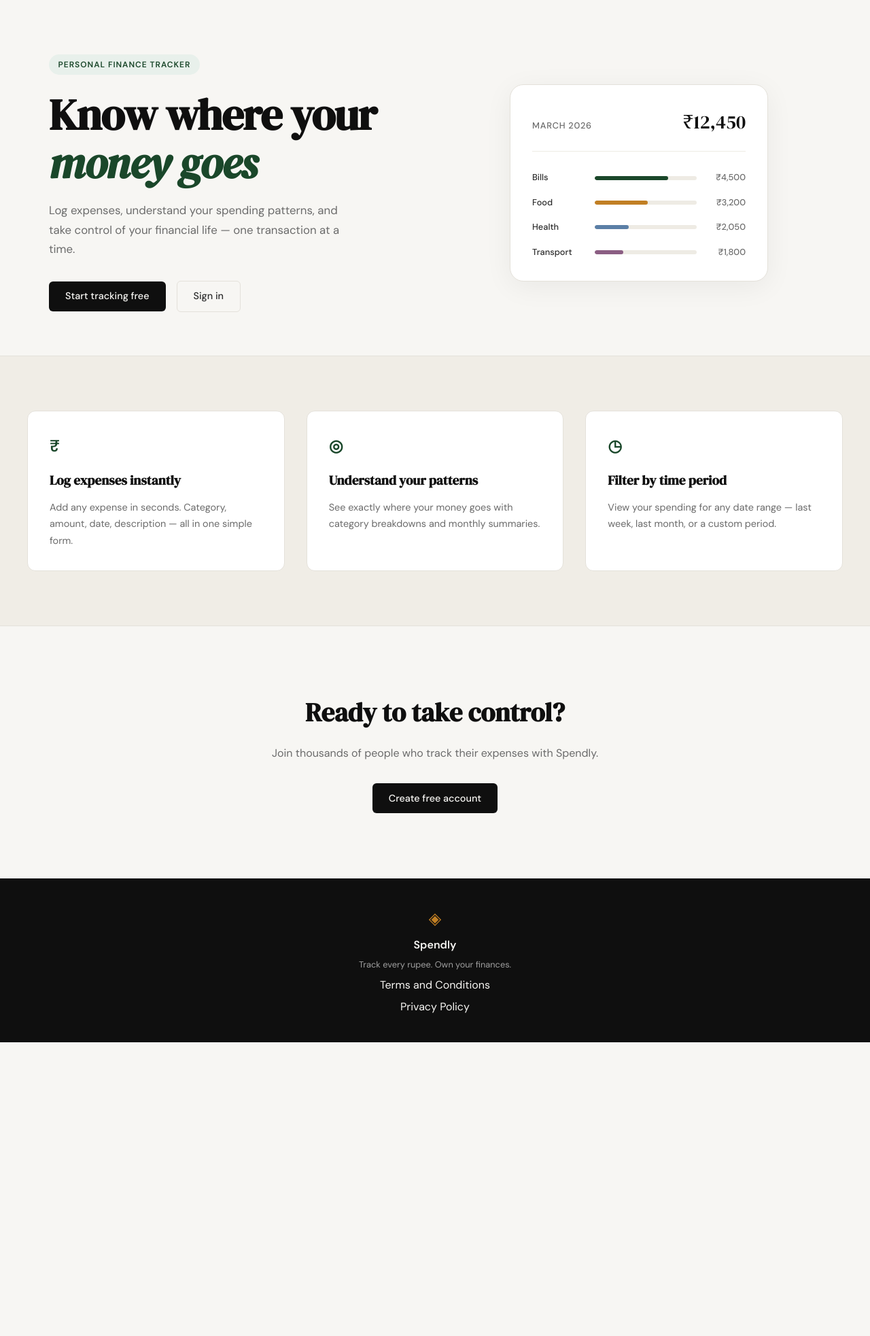
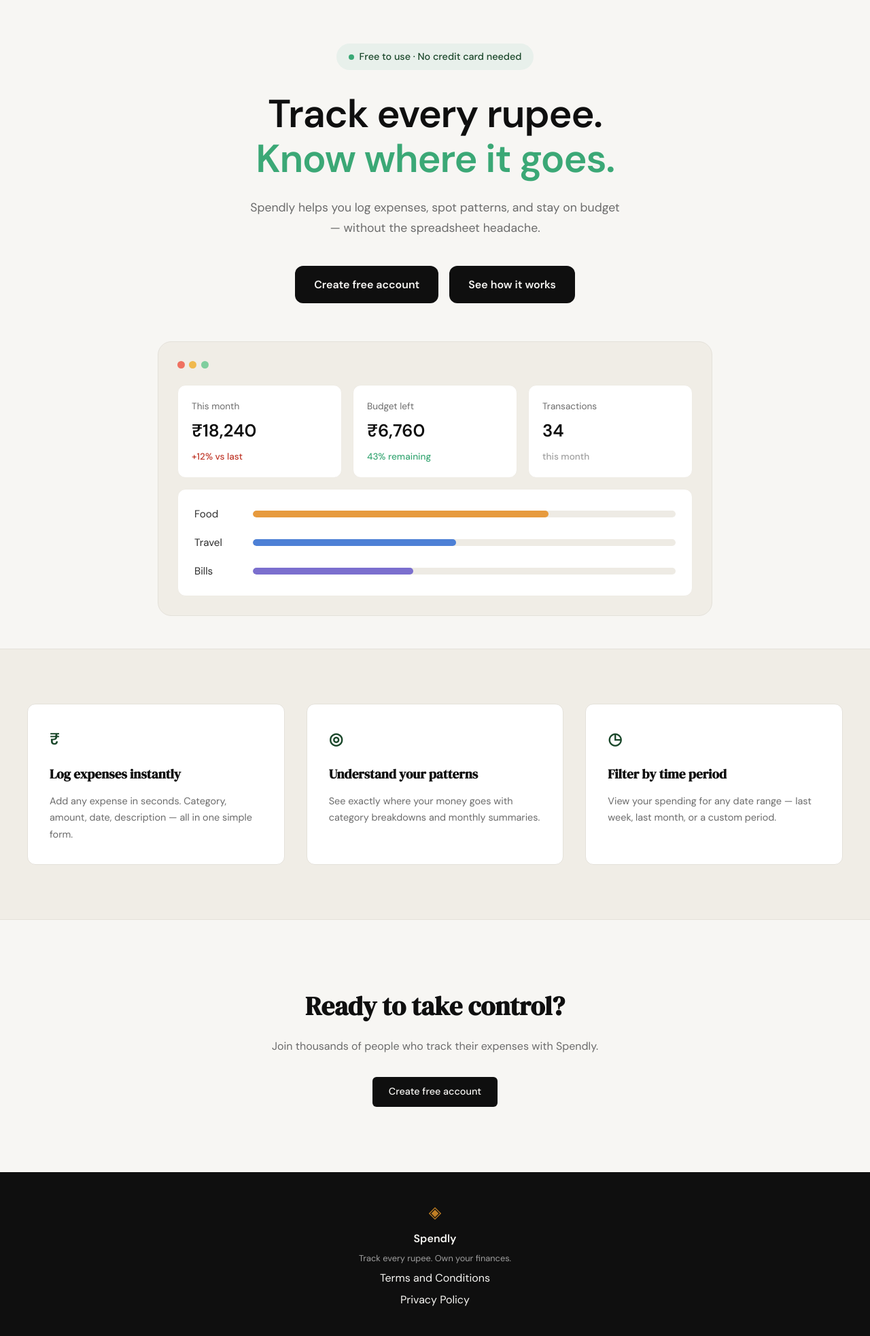
Before and after one commit to chirantar/spendly, a Flask app: page / in a window 1280 px wide. Shown: the part 61-2026 px from the top of the page at 68% size. Before the commit the page ends 1594 px from the top, so only its background shows below. Run offline with Flask 3, Linux system fonts and the light colour scheme.

Commit message:
landing: redesign hero section to match mockup

```diff
--- /dev/null
+++ b/static/css/landing.css
@@ -0,0 +1,191 @@
+/* ------------------------------------------------------------------ */
+/* Landing hero                                                        */
+/* ------------------------------------------------------------------ */
+
+:root {
+    --landing-green: #3ba876;
+}
+
+.landing-hero {
+    max-width: 880px;
+    margin: 0 auto;
+    padding: 4rem 2rem 3rem;
+    text-align: center;
+    display: flex;
+    flex-direction: column;
+    align-items: center;
+}
+
+.landing-hero-badge {
+    display: inline-flex;
+    align-items: center;
+    gap: 0.5rem;
+    background: var(--accent-light);
+    color: var(--accent);
+    font-size: 0.9rem;
+    font-weight: 500;
+    padding: 0.5rem 1.1rem;
+    border-radius: 999px;
+    margin-bottom: 2rem;
+}
+
+.landing-hero-dot {
+    width: 8px;
+    height: 8px;
+    border-radius: 50%;
+    background: var(--landing-green);
+}
+
+.landing-hero-title {
+    font-family: var(--font-body);
+    font-weight: 800;
+    font-size: clamp(2.6rem, 6vw, 3.6rem);
+    line-height: 1.15;
+    letter-spacing: -0.02em;
+    color: var(--ink);
+    margin-bottom: 1.5rem;
+}
+
+.landing-hero-highlight {
+    color: var(--landing-green);
+}
+
+.landing-hero-subtitle {
+    font-size: 1.1rem;
+    color: var(--ink-muted);
+    line-height: 1.7;
+    max-width: 560px;
+    margin-bottom: 2.5rem;
+}
+
+.landing-hero-actions {
+    display: flex;
+    gap: 1rem;
+    justify-content: center;
+    margin-bottom: 3.5rem;
+}
+
+.landing-hero-btn {
+    display: inline-block;
+    background: var(--ink);
+    color: var(--paper);
+    font-weight: 600;
+    font-size: 1rem;
+    padding: 0.9rem 1.75rem;
+    border-radius: var(--radius-md);
+}
+
+/* ------------------------------------------------------------------ */
+/* Landing hero panel (app preview)                                    */
+/* ------------------------------------------------------------------ */
+
+.landing-hero-panel {
+    width: 100%;
+    max-width: 960px;
+    background: var(--paper-warm);
+    border: 1px solid var(--border);
+    border-radius: var(--radius-lg);
+    padding: 1.75rem;
+    text-align: left;
+}
+
+.landing-hero-panel-dots {
+    display: flex;
+    gap: 0.4rem;
+    margin-bottom: 1.5rem;
+}
+
+.landing-hero-panel-dot {
+    width: 11px;
+    height: 11px;
+    border-radius: 50%;
+}
+
+.landing-hero-panel-dot-red { background: #ef7161; }
+.landing-hero-panel-dot-yellow { background: #f0b94d; }
+.landing-hero-panel-dot-green { background: #7fce9e; }
+
+.landing-hero-stats {
+    display: grid;
+    grid-template-columns: repeat(3, 1fr);
+    gap: 1rem;
+    margin-bottom: 1rem;
+}
+
+.landing-hero-stat {
+    background: var(--paper-card);
+    border: 1px solid var(--border-soft);
+    border-radius: var(--radius-md);
+    padding: 1.25rem;
+    display: flex;
+    flex-direction: column;
+    gap: 0.35rem;
+}
+
+.landing-hero-stat-label {
+    font-size: 0.85rem;
+    color: var(--ink-muted);
+}
+
+.landing-hero-stat-value {
+    font-size: 1.6rem;
+    font-weight: 700;
+    color: var(--ink);
+}
+
+.landing-hero-stat-delta {
+    font-size: 0.85rem;
+    font-weight: 500;
+}
+
+.landing-hero-stat-delta-negative { color: var(--danger); }
+.landing-hero-stat-delta-positive { color: var(--landing-green); }
+.landing-hero-stat-delta-neutral { color: var(--ink-faint); }
+
+.landing-hero-categories {
+    background: var(--paper-card);
+    border: 1px solid var(--border-soft);
+    border-radius: var(--radius-md);
+    padding: 1.5rem;
+    display: flex;
+    flex-direction: column;
+    gap: 1.1rem;
+}
+
+.landing-hero-cat-row {
+    display: grid;
+    grid-template-columns: 70px 1fr;
+    align-items: center;
+    gap: 1rem;
+}
+
+.landing-hero-cat-label {
+    font-size: 0.95rem;
+    color: var(--ink-soft);
+}
+
+.landing-hero-cat-track {
+    height: 10px;
+    background: var(--border-soft);
+    border-radius: 999px;
+    overflow: hidden;
+}
+
+.landing-hero-cat-bar {
+    height: 100%;
+    border-radius: 999px;
+}
+
+.landing-hero-cat-bar-food { background: #e79a3d; }
+.landing-hero-cat-bar-travel { background: #4d80d6; }
+.landing-hero-cat-bar-bills { background: #7b6fce; }
+
+/* ------------------------------------------------------------------ */
+/* Responsive                                                          */
+/* ------------------------------------------------------------------ */
+
+@media (max-width: 700px) {
+    .landing-hero-stats { grid-template-columns: 1fr; }
+    .landing-hero-actions { flex-direction: column; width: 100%; max-width: 320px; }
+    .landing-hero-btn { text-align: center; }
+}
--- a/templates/landing.html
+++ b/templates/landing.html
@@ -2,59 +2,72 @@
 
 {% block title %}Spendly — Track Every Rupee{% endblock %}
 
+{% block head %}
+<link rel="stylesheet" href="{{ url_for('static', filename='css/landing.css') }}">
+{% endblock %}
+
 {% block content %}
 
-<section class="hero">
-    <div class="hero-inner">
-        <div class="hero-badge">Personal Finance Tracker</div>
-        <h1 class="hero-title">
-            Know where your<br>
-            <em>money goes</em>
-        </h1>
-        <p class="hero-subtitle">
-            Log expenses, understand your spending patterns,
-            and take control of your financial life —
-            one transaction at a time.
-        </p>
-        <div class="hero-actions">
-            <a href="{{ url_for('register') }}" class="btn-primary">Start tracking free</a>
-            <a href="{{ url_for('login') }}" class="btn-ghost">Sign in</a>
+<section class="landing-hero">
+    <div class="landing-hero-badge">
+        <span class="landing-hero-dot"></span>
+        Free to use · No credit card needed
+    </div>
+    <h1 class="landing-hero-title">
+        Track every rupee.<br>
+        <span class="landing-hero-highlight">Know where it goes.</span>
+    </h1>
+    <p class="landing-hero-subtitle">
+        Spendly helps you log expenses, spot patterns, and stay
+        on budget — without the spreadsheet headache.
+    </p>
+    <div class="landing-hero-actions">
+        <a href="{{ url_for('register') }}" class="landing-hero-btn">Create free account</a>
+        <a href="{{ url_for('login') }}" class="landing-hero-btn">See how it works</a>
+    </div>
+
+    <div class="landing-hero-panel">
+        <div class="landing-hero-panel-dots">
+            <span class="landing-hero-panel-dot landing-hero-panel-dot-red"></span>
+            <span class="landing-hero-panel-dot landing-hero-panel-dot-yellow"></span>
+            <span class="landing-hero-panel-dot landing-hero-panel-dot-green"></span>
         </div>
-    </div>
-    <div class="hero-visual">
-        <div class="mock-card">
-            <div class="mock-card-header">
-                <span class="mock-label">March 2026</span>
-                <span class="mock-total">₹12,450</span>
+
+        <div class="landing-hero-stats">
+            <div class="landing-hero-stat">
+                <span class="landing-hero-stat-label">This month</span>
+                <span class="landing-hero-stat-value">₹18,240</span>
+                <span class="landing-hero-stat-delta landing-hero-stat-delta-negative">+12% vs last</span>
             </div>
-            <div class="mock-bars">
-                <div class="mock-bar-row">
-                    <span class="mock-cat">Bills</span>
-                    <div class="mock-bar-track">
-                        <div class="mock-bar" style="width: 72%"></div>
-                    </div>
-                    <span class="mock-amt">₹4,500</span>
+            <div class="landing-hero-stat">
+                <span class="landing-hero-stat-label">Budget left</span>
+                <span class="landing-hero-stat-value">₹6,760</span>
+                <span class="landing-hero-stat-delta landing-hero-stat-delta-positive">43% remaining</span>
+            </div>
+            <div class="landing-hero-stat">
+                <span class="landing-hero-stat-label">Transactions</span>
+                <span class="landing-hero-stat-value">34</span>
+                <span class="landing-hero-stat-delta landing-hero-stat-delta-neutral">this month</span>
+            </div>
+        </div>
+
+        <div class="landing-hero-categories">
+            <div class="landing-hero-cat-row">
+                <span class="landing-hero-cat-label">Food</span>
+                <div class="landing-hero-cat-track">
+                    <div class="landing-hero-cat-bar landing-hero-cat-bar-food" style="width: 70%"></div>
                 </div>
-                <div class="mock-bar-row">
-                    <span class="mock-cat">Food</span>
-                    <div class="mock-bar-track">
-                        <div class="mock-bar mock-bar-2" style="width: 52%"></div>
-                    </div>
-                    <span class="mock-amt">₹3,200</span>
+            </div>
+            <div class="landing-hero-cat-row">
+                <span class="landing-hero-cat-label">Travel</span>
+                <div class="landing-hero-cat-track">
+                    <div class="landing-hero-cat-bar landing-hero-cat-bar-travel" style="width: 48%"></div>
                 </div>
-                <div class="mock-bar-row">
-                    <span class="mock-cat">Health</span>
-                    <div class="mock-bar-track">
-                        <div class="mock-bar mock-bar-3" style="width: 33%"></div>
-                    </div>
-                    <span class="mock-amt">₹2,050</span>
-                </div>
-                <div class="mock-bar-row">
-                    <span class="mock-cat">Transport</span>
-                    <div class="mock-bar-track">
-                        <div class="mock-bar mock-bar-4" style="width: 28%"></div>
-                    </div>
-                    <span class="mock-amt">₹1,800</span>
+            </div>
+            <div class="landing-hero-cat-row">
+                <span class="landing-hero-cat-label">Bills</span>
+                <div class="landing-hero-cat-track">
+                    <div class="landing-hero-cat-bar landing-hero-cat-bar-bills" style="width: 38%"></div>
                 </div>
             </div>
         </div>
```
